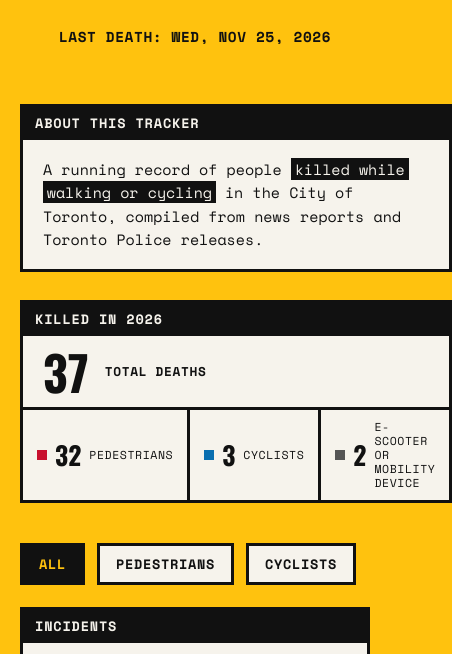
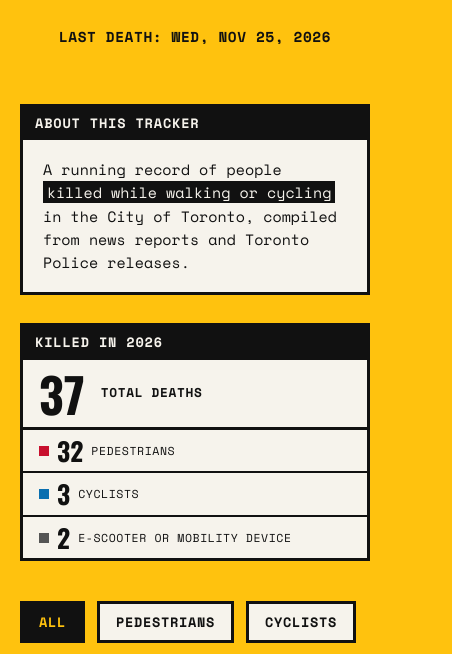
Before and after one commit to sarayongg/toronto-road-deaths, a plain HTML site: page docs/index.html in a window 390 px wide. Shown: the part 418-1072 px from the top of the page, 452 px wide, since content can reach past the window. Drawn offline with nearby package versions, Linux system fonts and the light colour scheme.

Commit message:
Add files via upload

```diff
--- a/docs/index.html
+++ b/docs/index.html
@@ -169,7 +169,12 @@
   @media (max-width: 720px) {
     main { padding-top: 40px; }
     .sign { padding: 34px 22px 28px; transform: rotate(-1.5deg); }
-    .about { grid-template-columns: 1fr; margin-top: 56px; }
+    .about { grid-template-columns: minmax(0, 1fr); margin-top: 56px; }
+    .about > .window { min-width: 0; }
+    .stat-split { grid-template-columns: 1fr; }
+    .stat + .stat { border-left: 0; border-top: 2px solid var(--black); }
+    .stat-total { padding: 12px 16px; }
+    .stat { padding: 8px 16px; }
     thead { display: none; }
     table, tbody, tr, td { display: block; width: 100%; }
     table { min-width: 0; }
```
